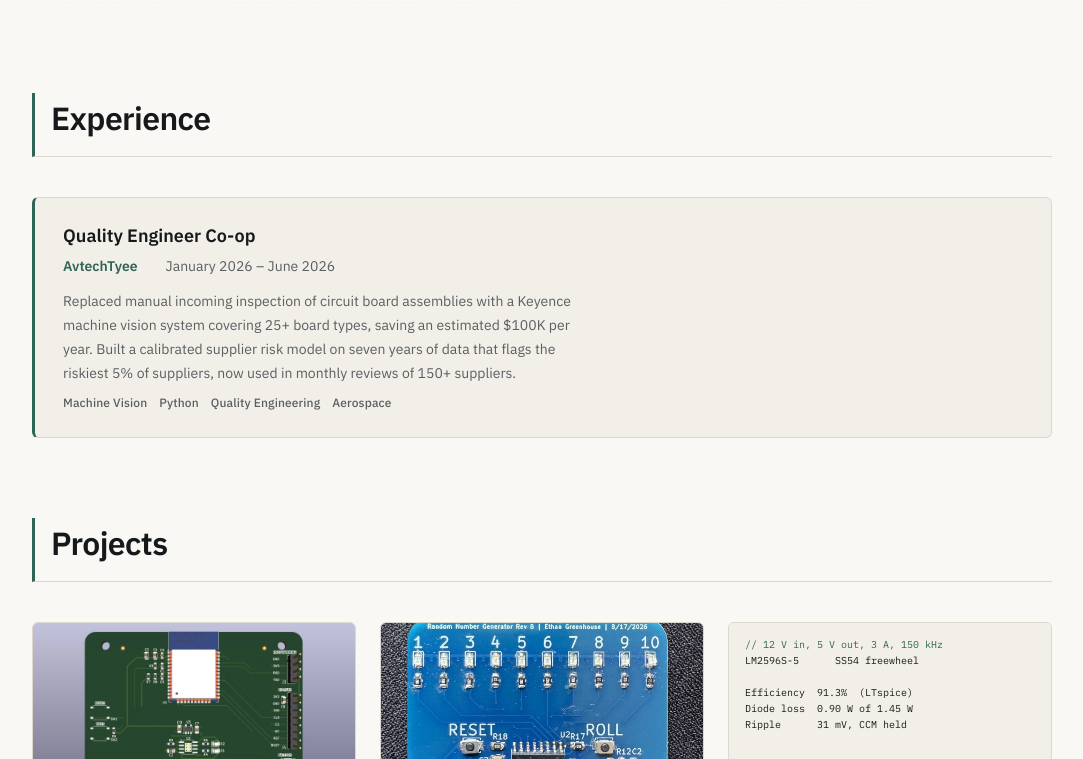
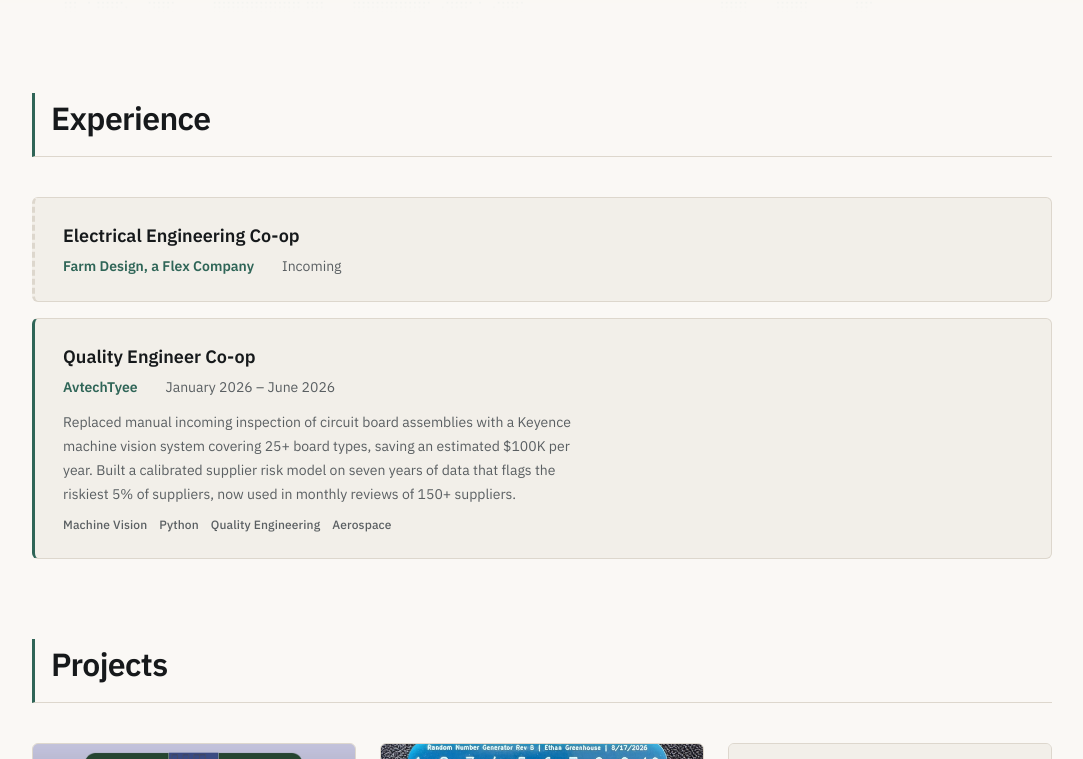
Before and after one commit to EthanGreenhouse/portfolio, a plain HTML site: page index.html in a window 1280 px wide. Shown: the part 611-1370 px from the top of the page, without its empty margins (98-1181 px from the left). Drawn offline with Linux system fonts and the light colour scheme.

Commit message:
Add an incoming Farm Design co-op placeholder to Experience
Sits above the AvtechTyee card. No dates and no summary yet, since the
co-op has not started, and no link because there is no page behind it.
A dashed left edge and no hover lift mark it as pending rather than part
of the record.

Co-Authored-By: Claude Opus 5 <noreply@anthropic.com>

```diff
--- a/index.html
+++ b/index.html
@@ -97,6 +97,14 @@
   <!-- EXPERIENCE -->
   <section id="experience">
     <h2>Experience</h2>
+    <div class="experience-card experience-card--upcoming">
+      <div class="experience-role">Electrical Engineering Co-op</div>
+      <div class="experience-meta meta-row">
+        <span class="org">Farm Design, a Flex Company</span>
+        <span>Incoming</span>
+      </div>
+    </div>
+
     <a href="projects/avtechtyee-coop.html" class="experience-card">
       <div class="experience-role">Quality Engineer Co-op</div>
       <div class="experience-meta meta-row"><span class="org">AvtechTyee</span><span>January 2026 – June 2026</span></div>
--- a/style.css
+++ b/style.css
@@ -299,6 +299,27 @@ body > nav ul a:hover {
   transform: translateY(-3px);
 }
 
+.experience-card + .experience-card {
+  margin-top: 1rem;
+}
+
+/* Not started yet, so there is no page to link to and nothing to lift on
+   hover. The dashed edge marks it as pending rather than part of the record. */
+.experience-card--upcoming {
+  border-left-style: dashed;
+  border-left-color: var(--border);
+}
+
+.experience-card--upcoming:hover {
+  border-color: var(--border);
+  transform: none;
+}
+
+/* No body copy on a placeholder, so the meta row is the last thing in it. */
+.experience-card--upcoming .experience-meta {
+  margin-bottom: 0;
+}
+
 .experience-role {
   font-size: var(--fs-md);
   font-weight: 600;
```
